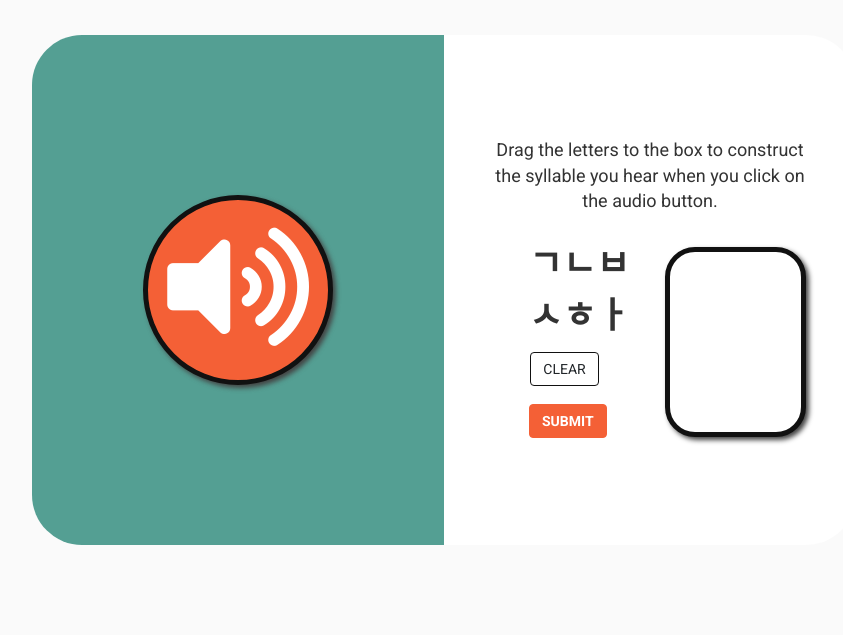
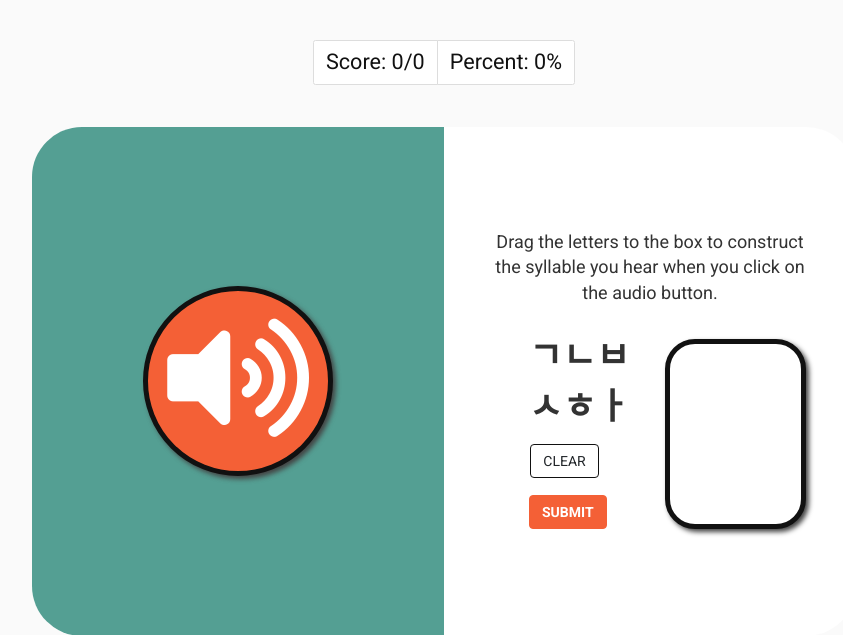
Before and after one commit to gjianyu/uidesign-hangul, a Flask app: page /quiz/syllable in a window 1280 px wide. Shown: the part 62-697 px from the top of the page, without its empty margins (196-1039 px from the left). Run offline with Flask 2, Linux system fonts and the light colour scheme; some libraries are stand-ins or nearby versions.

Commit message:
done with quiz level 2 and 3

```diff
--- a/static/quiz_class1_letter.js
+++ b/static/quiz_class1_letter.js
@@ -144,7 +144,6 @@ function show_info(info){
     console.log("out of get_score total:", score["total"])
     console.log("out of get_score correct:", score["correct"])
     console.log(score)
-    // show_score()
 
     let options = $("#options")
     let first_row = $("<div class = 'row'>")
--- a/static/quiz_syllable.js
+++ b/static/quiz_syllable.js
@@ -7,6 +7,115 @@ let letters = [
     "ㅎ",
     "ㅏ"
 ]
+let curr = ""
+var score = {"total": 0, "correct": 0}
+let starting = true
+
+function reset_score() {
+    score = {"total": 0, "correct": 0}
+    $.ajax({
+        type: "POST",
+        url: "../../../score",
+        dataType: "json",
+        contentType: "application/json; charset=utf-8",
+        data: JSON.stringify("reset"),
+        success: function(result) {
+            console.log(result)
+            score["total"] = result["total"]
+            score["correct"] = result["correct"]
+        },
+        error: function(request, status, error) {
+            console.log("Error");
+            console.log(request)
+            console.log(status)
+            console.log(error)
+        }
+    });
+}
+
+function show_score() {
+    $("#score").html(
+        "Score: " + score["correct"] + "/" + score["total"]
+    )
+    let percentage
+    if (score["total"] == 0) {
+        percentage = 0
+    }
+    else {
+        percentage = Math.round((score["correct"] / score["total"]) * 100)
+    }
+    $("#percent").html(
+        "Percent: " + percentage + "%"
+    )
+}
+
+function get_score() {
+    $.ajax({
+        type: "GET",
+        url: "../../../score",
+        dataType: "json",
+        contentType: "application/json; charset=utf-8",
+        success: function(result) {
+            score["total"] = result["total"]
+            score["correct"] = result["correct"]
+            console.log(result)
+            show_score()
+            console.log("ajax get total:", result["total"])
+            console.log("ajax get correct:", result["correct"])
+        },
+        error: function(request, status, error) {
+            console.log("Error");
+            console.log(request)
+            console.log(status)
+            console.log(error)
+        }
+    });
+}
+
+function post_score(search_str) {
+    $.ajax({
+        type: "POST",
+        url: "../../../score",
+        dataType: "json",
+        contentType: "application/json; charset=utf-8",
+        data: JSON.stringify(score),
+        success: function(result) {
+            console.log(result)
+            if (score["total"] != result["total"] && score["correct"] != result["correct"]) {
+                console.log("score:", score)
+                console.log("result:", result)
+                // alert("Conflict in score!")
+            }
+        },
+        error: function(request, status, error) {
+            console.log("Error");
+            console.log(request)
+            console.log(status)
+            console.log(error)
+        }
+    });
+}
+
+function deactive_buttons() {
+    // deactive all dragging dropping bro?!?!?!
+    console.log("can they still drag drop? SHOULDNT!")
+    return
+}
+
+function check_quiz_progress() {
+    if (score["total"] > 6) {
+        console.log("greater than 6:", score["total"])
+        // alert("total:", score["total"])
+        // alert("corr:", score["correct"])
+        if (score["correct"]/score["total"] >= 0.85) {
+            console.log("greater than or equal to 0.85:", Math.round(score["correct"]/score["total"]))
+            return true
+        }
+    }
+    else {
+        return false
+    }
+}
 
 function play(x) {
     let audio_path = "http://127.0.0.1:8080/"
@@ -53,20 +162,83 @@ function clear() {
 
 function submit() {
     $("#submit_button").click(function() {
-        // console.log("hi!")
+        console.log("hi!")
+        let check_work = $("#check-work")
+        let change_state = $("#change-state")
+        var quiz_done = false
         if (dropbox_text == syllable.hangul) {
+
+
+            check_work.empty()
+            change_state.empty()
+            score["total"] = score["total"] + 1
+            console.log("score, total:", score["total"])
+            score["correct"] = score["correct"] + 1
+            console.log("score, correct:", score["correct"])
             $("#check-work").html("Correct!")
             $("#check-work").removeClass("alert-danger")
             $("#check-work").addClass("alert-success")
+            // check_work.html("Correct!")
+            post_score()
+            deactive_buttons()
+            // check_work.removeClass("alert-danger")
+            // check_work.addClass("alert-success")
+            get_score()
+            console.log("before check progress:", score["total"])
+            console.log("before check progress:", Math.round(score["correct"]/score["total"]))
+            quiz_done = check_quiz_progress()
+            if (quiz_done) {
+                reset_score()
+                document.getElementById("submit_button").disabled = true
+                document.getElementById("clear_button").disabled = true
+                alert("You're ready to do level 2!")
+
+                // change_state.append("<a class = 'p-3 prev-next-button'  href='../../begin/syllable'> NEXT →</a>")
+            }
+            else {
+                change_state.append("<a class = 'p-3 prev-next-button'  href='../../quiz/syllable'> NEXT →</a>")
+                quiz_done = false
+            }
+
+
+
+
+
 
             // $("#change-state").html("!!")
-            $("#change-state").append("<a class = 'p-3 btn prev-next-button' href = '../../quiz/syllable'>NEXT →</a></div>")
-            document.getElementById("submit").disabled = true;
+            // $("#change-state").append("<a class = 'p-3 btn prev-next-button' href = '../../quiz/syllable'>NEXT →</a></div>")
+            // document.getElementById("submit").disabled = true;
         }
         else {
-            $("#check-work").html("INCORRECT! Try again!")
+            // $("#check-work").html("INCORRECT! Try again!")
+            // $("#check-work").removeClass("alert-success")
+            // $("#check-work").addClass("alert-danger")
+
+
+
+
+
+            check_work.empty()
+            change_state.empty()
+            $("#check-work").empty()
+            score["total"] = score["total"] + 1
+            post_score()
+            deactive_buttons()
+            console.log("0")
+            $("#check-work").append("Incorrect. Keep going! You need to get above 85% accuracy after answering more than 6 questions")
             $("#check-work").removeClass("alert-success")
             $("#check-work").addClass("alert-danger")
+            if (quiz_done) {
+                reset_score()
+                alert("You're ready to do level 2!")
+                // change_state.append("<a class = 'p-3 prev-next-button'  href='../../learn/syllable'> NEXT →</a>")
+            }
+            else {
+                console.log("10")
+                change_state.append("<a class = 'p-3 prev-next-button'  href='../../quiz/syllable'> NEXT →</a>")
+                quiz_done = false
+            }
+            get_score()
         }
     })
 }
@@ -106,8 +278,17 @@ function draggableTablePopulate(){
 }
 
 $(document).ready(function(){
+    // if (starting == true) {
+    //     reset_score()
+    //     starting = false
+    // }
+    get_score()
+    console.log("out of get_score total:", score["total"])
+    console.log("out of get_score correct:", score["correct"])
+    console.log(score)
     draggableTablePopulate()
     dropboxDroppable()
     clear()
     submit()
+
 })
--- a/templates/quiz_class1_vocab.html
+++ b/templates/quiz_class1_vocab.html
@@ -46,5 +46,7 @@
       </div>
     </div>
   </div>
+  <div id = "change-state" class="d-flex">
+
 </div>
 {% endblock %}
--- a/templates/quiz_syllable.html
+++ b/templates/quiz_syllable.html
@@ -1,4 +1,15 @@
 {% extends "quiz.html" %}
+
+{% block quiz_nav %}
+<div class="row d-flex justify-content-center">
+  <nav aria-label="Quiz scores">
+    <ul id="score-list" class="pagination">
+      <li class="page-item"><a class="page-link"><div id="score"></div></a></li>
+      <li class="page-item"><a class="page-link"><div id="percent"></div></a></li>
+    </ul>
+  </nav>
+</div>
+{% endblock %}
 
 {% block quiz_content %}
 
```
Also changed, not shown: static/quiz_class1_vocab.js (+181 -1 lines), static/quiz_letter.js (deleted).
